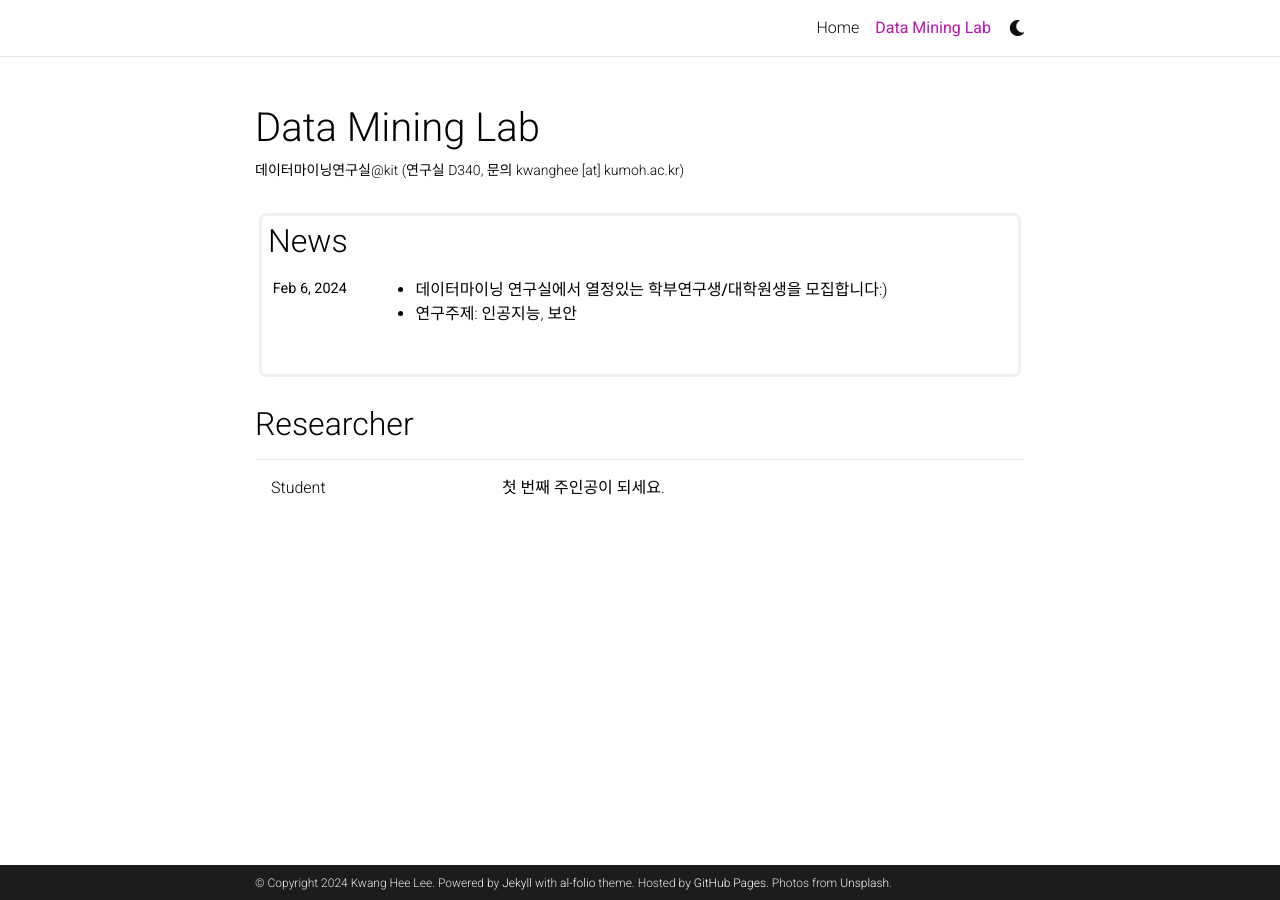
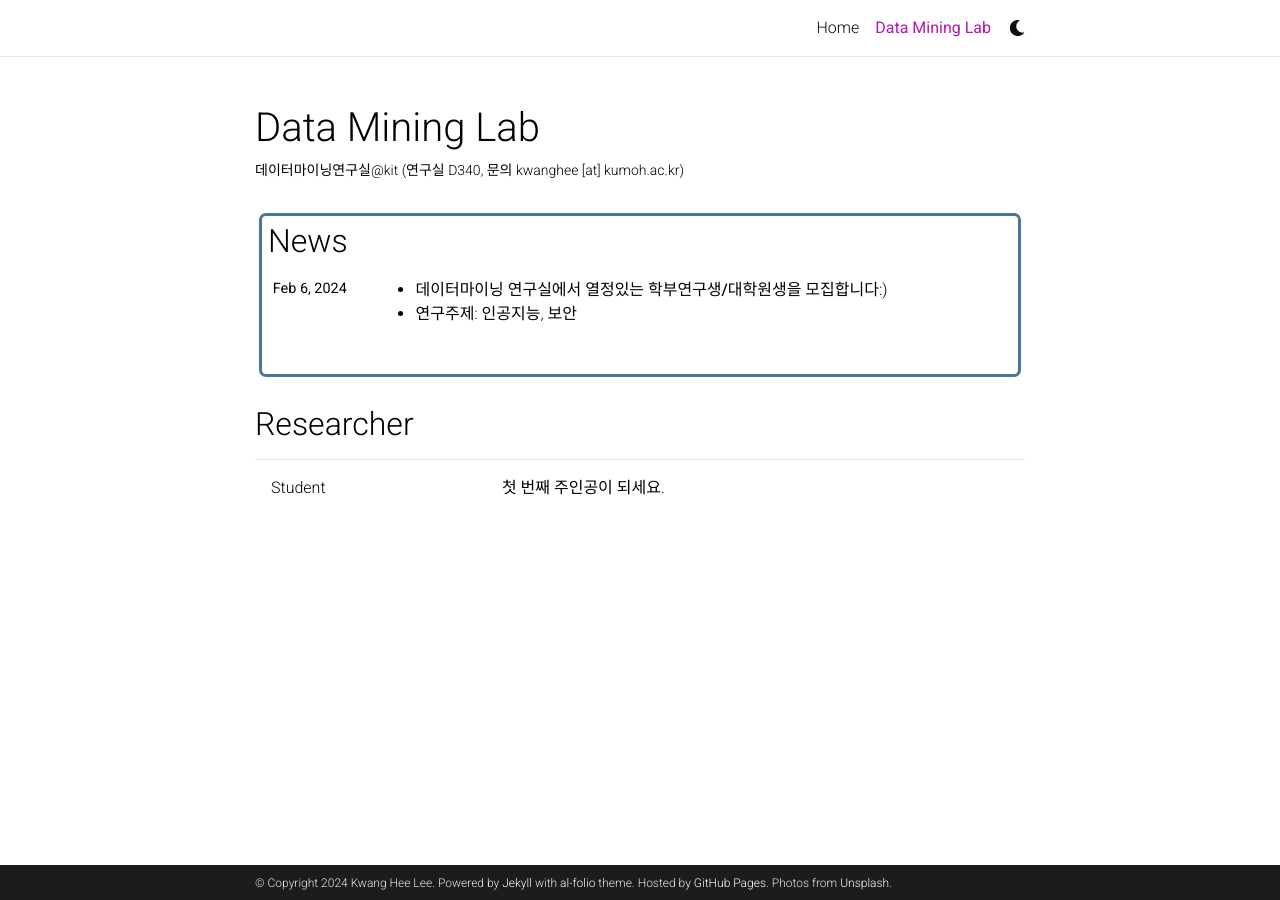
Before and after one commit to kwangheeya/kwangheeya.github.io, a Jekyll site: the page built from _pages/profiles.md, in a window 1280 px wide. Built offline with Jekyll 4.4.1, drawn with Linux system fonts in a browser that asks for light colours; comment, search, counter and statistics services are not loaded; a style sheet for code colours, icons or effects is not loaded.

Commit message:
Update profiles.html

```diff
--- a/_layouts/profiles.html
+++ b/_layouts/profiles.html
@@ -6,7 +6,7 @@ layout: page
   <article>
     {% if page.news -%}
       <!-- News -->
-      <div style="border: 3px solid; border-radius: 7px; border-color: #efefef; margin: 4px; padding: 6px;">
+      <div style="border: 3px solid; border-radius: 7px; border-color: #477898; margin: 4px; padding: 6px;">
       {%- include news.html %}
       </div>
     {%- endif %}
```
